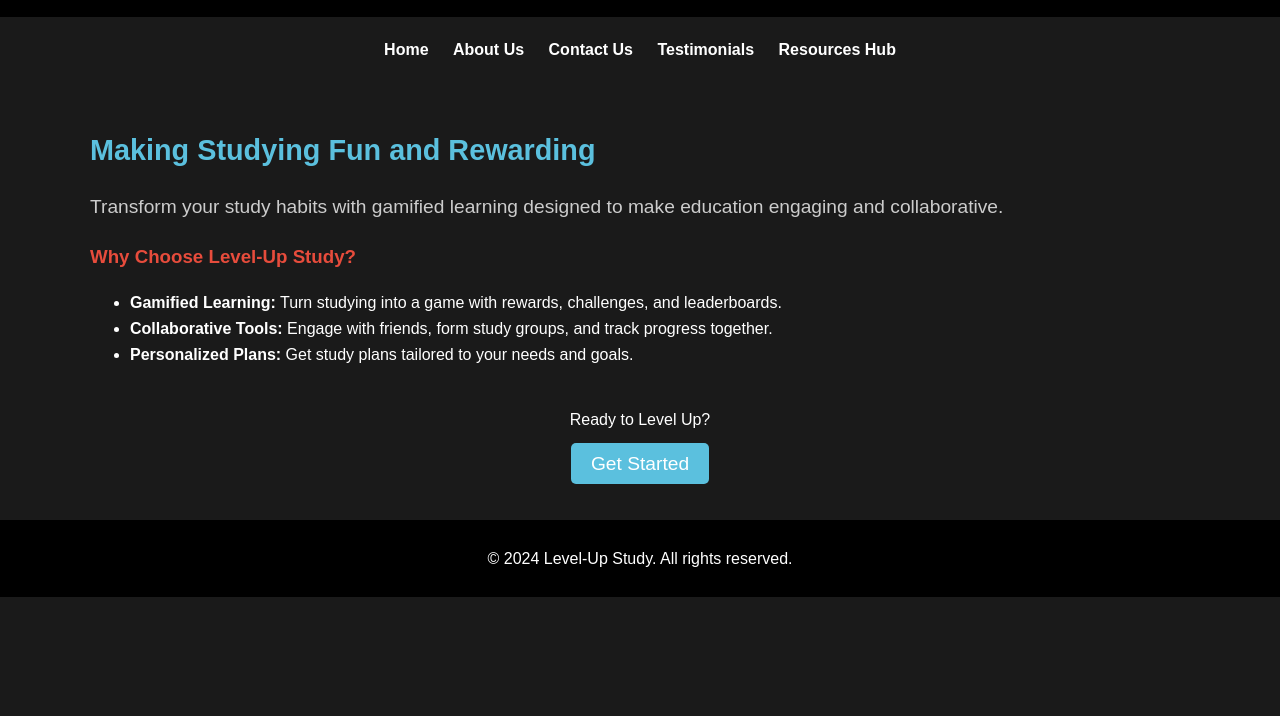
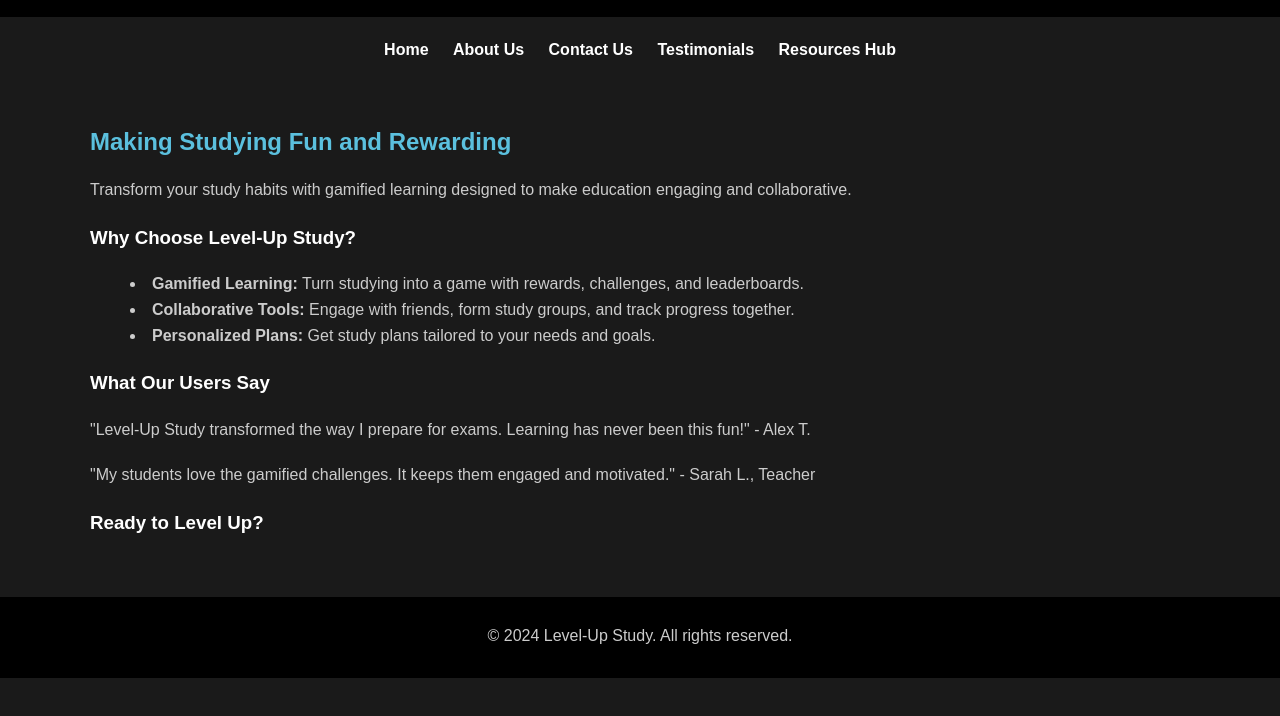
Before and after one commit to ljdeleon2/JadenProject, a plain HTML site: page index.html in a window 1280 px wide. Shown: the part 74-790 px from the top of the page. Drawn offline with Linux system fonts and the light colour scheme.

Commit message:
Update index.html

```diff
--- a/index.html
+++ b/index.html
@@ -10,7 +10,7 @@
       line-height: 1.6;
       margin: 0;
       padding: 0;
-      background-color: #1a1a1a; /* Light gray */
+      background-color: #1a1a1a;
       color: #fff;
     }
 
@@ -29,7 +29,7 @@
     }
 
     header img {
-      width: 100px; /* Logo size */
+      width: 100px;
       height: auto;
     }
 
@@ -60,41 +60,23 @@
       padding: 20px;
     }
 
-    .intro h2 {
-      color: #5bc0de; /* Light blue */
-      font-size: 1.8em;
+    h2 {
+      color: #5bc0de;
       margin-bottom: 10px;
     }
 
-    .intro p {
-      font-size: 1.2em;
+    p {
       color: #ccc;
+      margin-bottom: 20px;
     }
 
-    .features, .testimonials {
-      margin-bottom: 40px;
+    ul {
+      list-style: disc inside;
+      margin-bottom: 20px;
     }
 
-    .features h3, .testimonials h3 {
-      color: #e74c3c;
-    }
-
-    .cta {
-      text-align: center;
-      margin-top: 30px;
-    }
-
-    .cta a {
-      text-decoration: none;
-      background-color: #5bc0de;
-      color: white;
-      padding: 10px 20px;
-      font-size: 1.2em;
-      border-radius: 5px;
-    }
-
-    .cta a:hover {
-      background-color: #3b9ab6;
+    ul li {
+      color: #ccc;
     }
 
     footer {
@@ -123,24 +105,18 @@
   </nav>
 
   <div class="container">
-    <div class="intro">
     <h2>Making Studying Fun and Rewarding</h2>
     <p>Transform your study habits with gamified learning designed to make education engaging and collaborative.</p>
-    </div>
-
-    <div class="features">
     <h3>Why Choose Level-Up Study?</h3>
     <ul>
       <li><strong>Gamified Learning:</strong> Turn studying into a game with rewards, challenges, and leaderboards.</li>
       <li><strong>Collaborative Tools:</strong> Engage with friends, form study groups, and track progress together.</li>
       <li><strong>Personalized Plans:</strong> Get study plans tailored to your needs and goals.</li>
     </ul>
-    </div>
-
-    <div class="cta">
-      <p>Ready to Level Up?</p>
-      <a href="signup.html">Get Started</a>
-    </div>
+    <h3>What Our Users Say</h3>
+    <p>"Level-Up Study transformed the way I prepare for exams. Learning has never been this fun!" - Alex T.</p>
+    <p>"My students love the gamified challenges. It keeps them engaged and motivated." - Sarah L., Teacher</p>
+    <h3>Ready to Level Up?</h3>
   </div>
 
   <footer>
```
Lines whose indentation alone changed are shown as unchanged.
